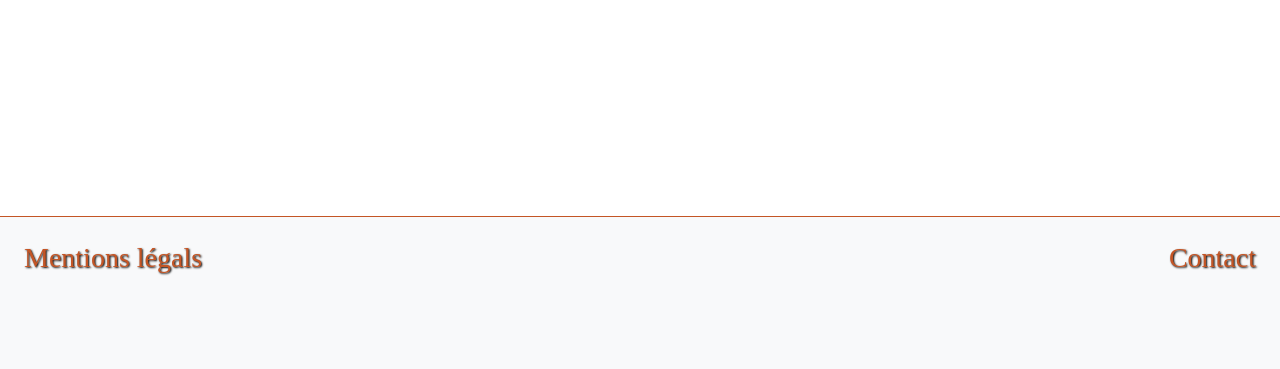
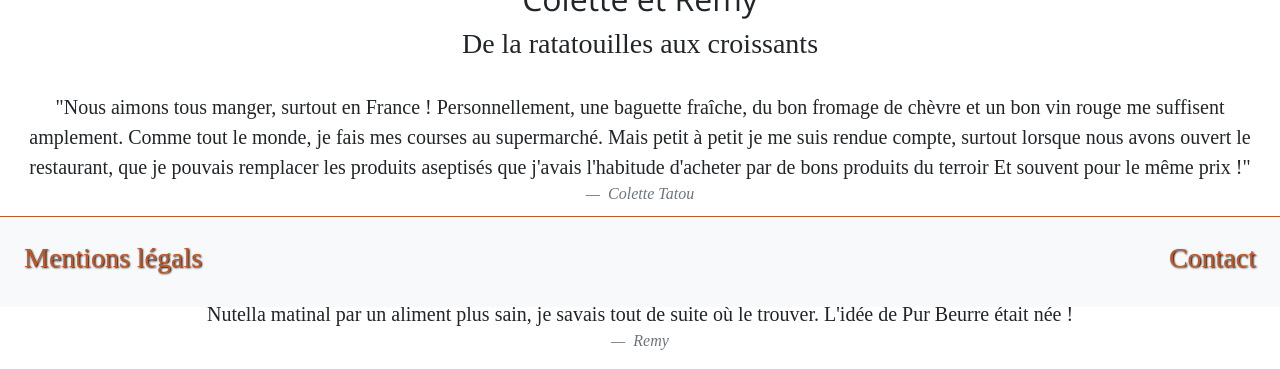
Before and after one commit to Wanbli83470/P8_ESTIVAL_THOMAS, a Django app: page /accueil in a window 1280 px wide. Shown: the part 493-862 px from the top of the page. Before the commit the page ends 768 px from the top, so only its background shows below. Run offline with Django 3.2, Linux system fonts and the light colour scheme; style sheets or scripts are compiled from the project's sources; some libraries are stand-ins or nearby versions; some web fonts are replaced.

Commit message:
Travail front-end de la page d'accueil (1/3)

```diff
--- a/Pur_Beurre/P8/static/P8/style.scss
+++ b/Pur_Beurre/P8/static/P8/style.scss
@@ -19,7 +19,7 @@ h1, h2 {
 
 $body-font-size : 2rem;
 
-$h6-font-size: 4.5rem;
+$h6-font-size: 3rem;
 
 $font-family-base: 'Scope One', serif;
 $font-family-sans-serif: "Open Sans", sans-serif;
--- a/Pur_Beurre/P8/templates/P8/base.html
+++ b/Pur_Beurre/P8/templates/P8/base.html
@@ -24,22 +24,22 @@
   <div class="row bg-light border-bottom border-{{ var_color }}">
 
     <!-- Logo Pur Beurre -->
-    <div class="col-md-1 col-sm-6 align-self-center text-center">
-      <a class="align-self-center" href="{% url 'accueil' %}">
-        <img class="align-self-center w-75" src="{% static 'P8/images/logo.png' %}" alt="Mon image" />
+    <div class="col-md-1 col-xs-4 align-self-center text-center">
+      <a href="{% url 'accueil' %}">
+        <img width="75%" src="{% static 'P8/images/logo.png' %}" alt="Mon image" />
       </a>
     </div>
 
       <!-- Titre -->
-    <div class="col-md-2 col-sm-6 align-self-center">
-      <h1 class="text-center text-{{ var_color }}"><strong> Pur Beurre </strong></h1>
+    <div class="col-md-2 col-xs-4 align-self-center text-center">
+      <h1 class="text-{{ var_color }}"><strong> Pur Beurre </strong></h1>
       {% if user.is_authenticated %}
-        <h3 class="text-{{ var_color }} text-center"> Bonjour <strong>{{ user.username }} </strong>! </h3>
+        <h3 class="text-{{ var_color }} "> Bonjour <strong> {{ user.username }} </strong>! </h3>
       {% endif %}
     </div>
 
       <!-- Search field -->
-    <div class="col-md-3 col-sm-12 offset-md-3 align-self-center">
+    <div class="col-md-3 col-sm-6 offset-md-3 align-self-center">
       <form>
         <input class="form-control mr-sm-2" type="search" placeholder="Search" aria-label="Search">
       </form>
@@ -47,7 +47,7 @@
 
       <!-- Icone mon compte Si connecté sinon Connexion -->
           {% if user.is_authenticated %}
-  <div class="col-md-1 col-sm-12 align-self-center border-right border-{{ var_color }}">
+  <div class="col-md-1 col-sm-6 align-self-center border-right border-{{ var_color }}">
       <a href="{% url 'connexion'%}">
         <h6 class="text-center text-{{ var_color }}">
           <i class="fas fa-user-circle "></i>
@@ -58,7 +58,7 @@
           </a>
               {% else %}
 
-  <div class="col-md-1 col-sm-12 align-self-center border-right border-{{ var_color }}">
+  <div class="col-md-1 col-sm-6 align-self-center border-right border-{{ var_color }}">
       <a href="{% url 'connexion'%}">
 
         <h6 class="text-center text-{{ var_color }}">
@@ -68,7 +68,7 @@
      </a>
    </div>
 
-  <div class="col-md-1 col-sm-12 align-self-center border-right border-{{ var_color }}">
+  <div class="col-md-1 col-sm-6 align-self-center border-right border-{{ var_color }}">
     <a href="{% url 'register'%}">
 
         <h6 class="text-center text-{{ var_color }}">
@@ -78,13 +78,13 @@
    </div>
 
         {% endif %}
-  </divl>
+  </div>
 
 
 
        <!-- Icone Carottes si connecté -->
     {% if user.is_authenticated %}
-  <div class="col-md-1 col-sm-12 align-self-center border-right border-{{ var_color }}">
+  <div class="col-md-1 col-sm-6 align-self-center border-right border-{{ var_color }}">
     <a href="{% url 'results' %}">
       <h6 class=" text-{{ var_color }} text-center">
       <i class="fas fa-carrot"></i>
@@ -98,7 +98,7 @@
        <!-- Icone Deconnexion si connecté -->
       {% if user.is_authenticated %}
 
-  <div class="col-md-1 col-sm-12 align-self-center">
+  <div class="col-md-1 col-sm-6 align-self-center">
     <a href="{% url 'deconnexion' %}">
       <h6 class="text-center text-{{ var_color }} align-self-center">
       <i class="fas fa-sign-out-alt"> <h5 class="ext-center">déconnecter</h5> </i>
--- a/Pur_Beurre/P8/templates/P8/home.html
+++ b/Pur_Beurre/P8/templates/P8/home.html
@@ -6,6 +6,8 @@
 {% endblock title%}
 
 {% block content %}
+
+
 <div class="border-bottom border-{{ var_color }}" style="background: center/cover url(https://images.unsplash.com/photo-1475585925456-280a1963b39f?ixlib=rb-1.2.1&ixid=eyJhcHBfaWQiOjEyMDd9&auto=format&fit=crop&w=2093&q=80);">
     <h1 style="text-shadow: 1px 1px 2px black;" class="p-5 text-center text-white">Du gras oui mais de qualité !</h1>
     <h2 style="text-shadow: 1px 1px 2px black;" class="text-center text-white">Trouver un produit de substitution pour ceux que vous consommez tous les jours</h2>
@@ -15,10 +17,39 @@
     <div class="input-group">
         <input type="text" class="form-control" placeholder="Search for...">
           <span class="input-group-btn">
-            <button class="btn btn-search" type="button"><i class="fa fa-search fa-fw"></i> Chercher ! (: </button>
+            <button class="btn btn-{{ var_color }}" type="button"><i class="fa fa-search fa-fw"></i> Chercher ! (: </button>
           </span>
     </div>
 </div> <hr>
     <br>    <br>    <br>
 </div>
+
+<div id="History" class="text-center">
+    <h2>Colette et Remy</h2>
+    <h3> De la ratatouilles aux croissants </h3>
+<br>
+
+    <blockquote class="col blockquote"> "Nous aimons tous manger, surtout en France ! Personnellement, une baguette fraîche, du bon fromage de chèvre et un bon vin rouge me suffisent
+        amplement. Comme tout le monde, je fais mes courses au supermarché. Mais petit à petit je me suis rendue compte, surtout lorsque nous avons ouvert le restaurant,
+        que je pouvais remplacer les produits aseptisés que j'avais l'habitude d'acheter par de bons produits du terroir Et souvent pour le même prix !"
+    <cite class="blockquote-footer"> Colette Tatou </cite>
+
+    </blockquote>
+
+        <hr>
+
+    <blockquote class="col blockquote">Pour ma part je me rendais déjà dans bien des magasins car j'aime beaucoup me balader, surtout dans les caves et les cuisines.
+        Je connaissais par coeur le contenu des boutiques bio (dont je raffole) ainsi que les ingrédients de tous les aliments vendus. Lorsque Colette m'a demandé si elle
+        pouvait remplacer son Nutella matinal par un aliment plus sain, je savais tout de suite où le trouver. L'idée de Pur Beurre était née !
+    <cite class="blockquote-footer"> Remy </cite>
+
+    </blockquote>
+
+</div>
+
+<div class="container">
+    <div class="row">
+
+    </div>
+</div>
 {% endblock content %}
```
